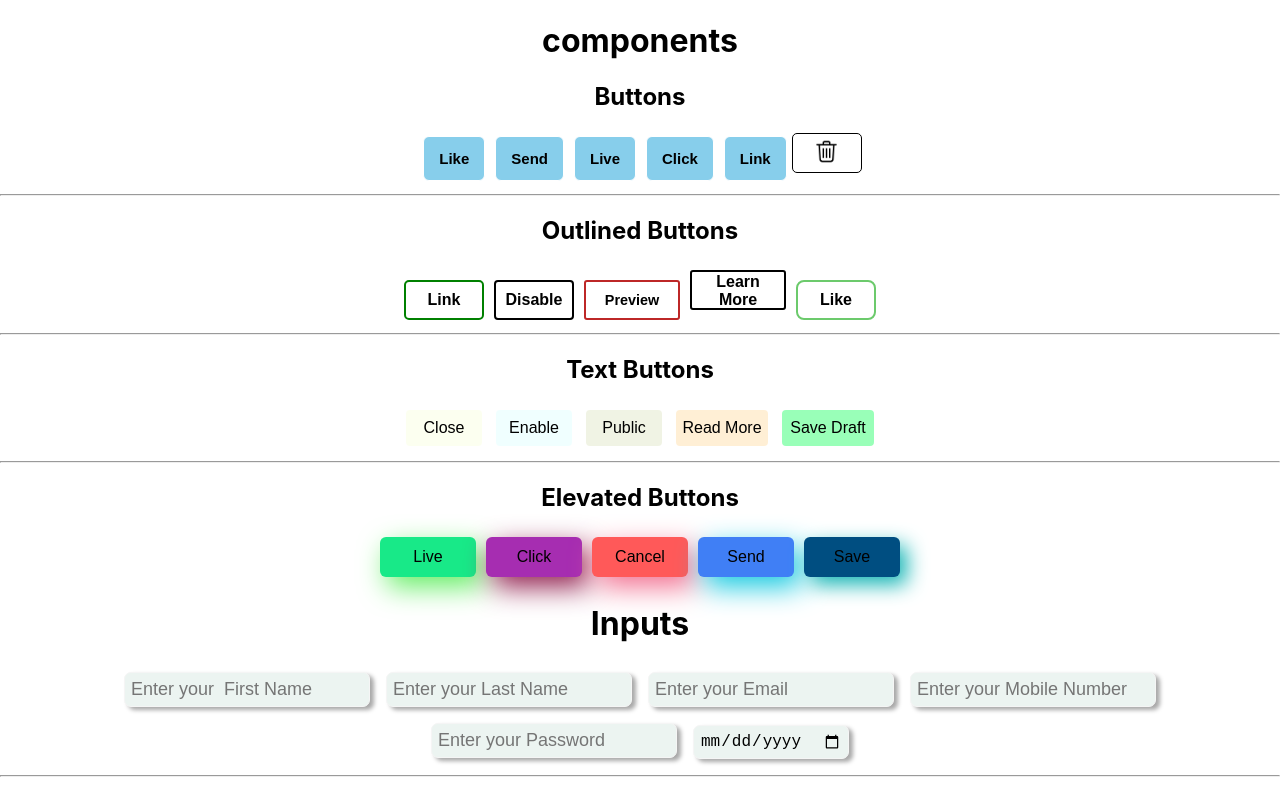
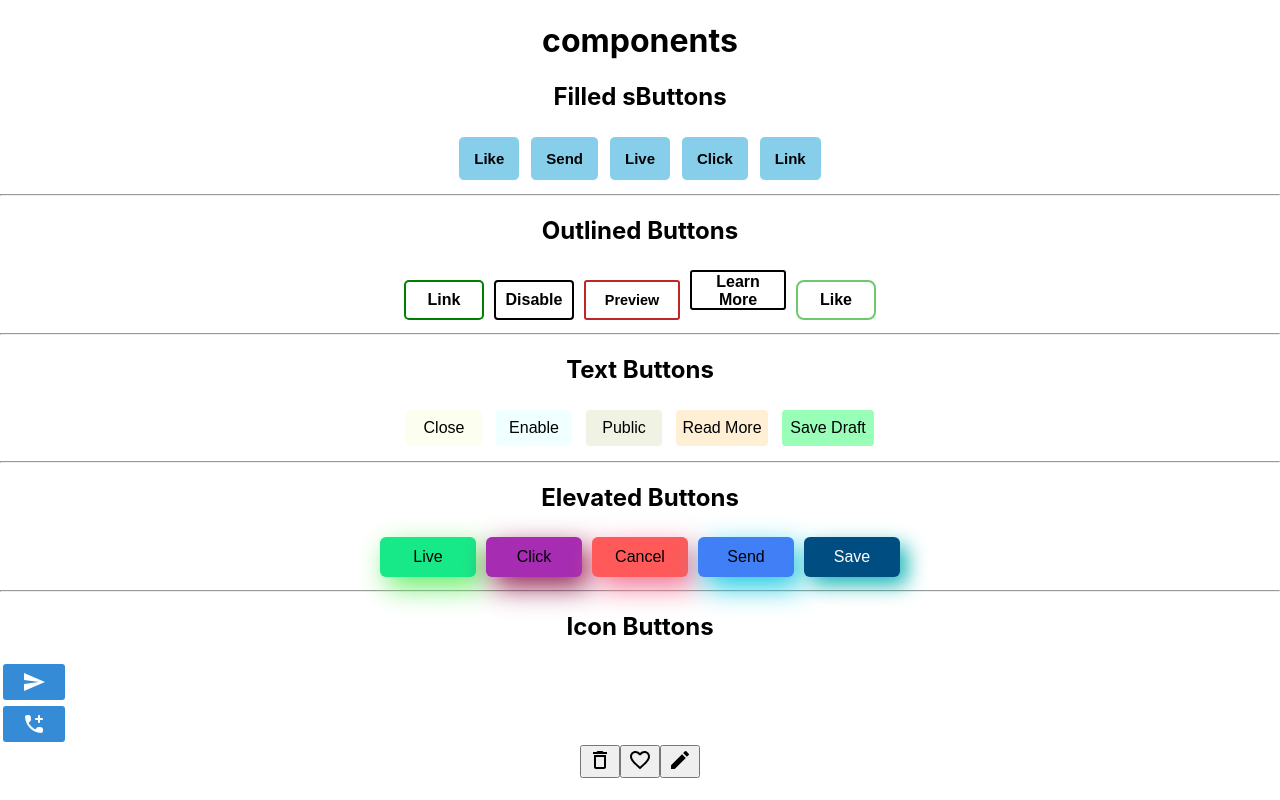
Before and after one commit to parvejg/component-library-321, a React (Create React App) app: page / in a window 1280 px wide. Shown: the top 800 px of the page. Built offline with nearby package versions, Linux system fonts and the light colour scheme.

Commit message:
share & callBtn complete

```diff
--- a/src/App.js
+++ b/src/App.js
@@ -1,10 +1,14 @@
 import logo from './logo.svg';
+import SendIcon from '@mui/icons-material/Send';
+import AddIcCallRoundedIcon from '@mui/icons-material/AddIcCallRounded';
+import DeleteOutlineIcon from '@mui/icons-material/DeleteOutline';
+import FavoriteBorderIcon from '@mui/icons-material/FavoriteBorder';
+import EditIcon from '@mui/icons-material/Edit';
 import './App.css';
 import './components/input.css';
 import './components/button.css';
-import {Buttoncomponent, DeleteBtn, OutlineBtn, TextBtn} from './components/button'
+import {Buttoncomponent,  OutlineBtn, TextBtn} from './components/button'
 import Inputs from './components/input'
-import { Component } from 'react';
 import ElevatedBtn from './components/elevatedBtn';
 
 
@@ -12,13 +16,13 @@ function App() {
   return (
     <div className="App">
  <h1>components</h1>
- <h2 style={{textAlign: "center"}}>Buttons</h2>
+ <h2 style={{textAlign: "center"}}> Filled sButtons</h2>
  <Buttoncomponent   name="Like" onClick= {()=> console.log("clicked")}/>
  <Buttoncomponent  name="Send"/>
  <Buttoncomponent  name="Live"/>
  <Buttoncomponent   name="Click"/>
  <Buttoncomponent   name="Link"/>
- <DeleteBtn  name="Delete" src={require('./images/delete.png')} />
+
  <hr/>
  <h2>Outlined Buttons</h2>
  <OutlineBtn className="linkBtn" name="Link"/>
@@ -40,6 +44,13 @@ function App() {
  <ElevatedBtn className="cancelBtn"name="Cancel"/>
  <ElevatedBtn className="sendBtn"name="Send"/>
  <ElevatedBtn className="saveBtn"name="Save"/>
+<hr/>
+<h2>Icon Buttons</h2>
+<button className='sendBtn-wrapper'><SendIcon name="Send" className='sendBtnIcon'/></button>
+<button className='addCallBtn-wrapper'><AddIcCallRoundedIcon  className='addCall-IconBtn'/></button>
+<button className='deleteBtn-wrapper'><DeleteOutlineIcon className='deleteBtn-Icon'/></button>
+<button className='saveBtn-wrapper'><FavoriteBorderIcon className="saveBtn-Icon"/></button>
+<button className='editBtn-wrapper'><EditIcon className="editBtn-Icon"/></button>
 
  <>
 
--- a/src/components/button.css
+++ b/src/components/button.css
@@ -9,25 +9,13 @@
   margin: 5px;
   display: inline;
   font-size: 15px;
+  cursor: pointer;
 }
 .btn:active {
   transform: translateY(6px);
 }
 
-.DeleteBtn {
-  width: 70px;
-  height: 40px;
-  background-color: white;
-  border-radius: 5px;
-  border: solid black 1px;
-}
-.DeleteBtn:active {
-  transform: translateY(2px);
-}
 
-.DeleteBtnImg {
-  width: 25px;
-}
 .disableBtn {
   margin: 5px;
   color: black;
@@ -38,6 +26,7 @@
   width: 5rem;
   font-weight: bold;
   font-size: 1rem;
+  cursor: pointer;
 }
 .disableBtn:active {
   transform: translateY(2px);
@@ -54,6 +43,7 @@
   width: 5rem;
   font-weight: bold;
   font-size: 1rem;
+  cursor: pointer;
 }
 .linkBtn:active {
   transform: translateY(2px);
@@ -69,6 +59,7 @@
   border: solid black 2px;
   border-radius: 3px;
   font-size: 2vh;
+  cursor: pointer;
 }
 .learn-more-Btn:active {
   transform: translateY(2px);
@@ -84,6 +75,7 @@
   border: solid #bd2727 2px;
   border-radius: 3px;
   font-size: 0.9rem;
+  cursor: pointer;
 }
 .previewBtn:active {
   transform: translateY(2px);
@@ -100,6 +92,7 @@
   width: 5rem;
   font-weight: bold;
   font-size: 1rem;
+  cursor: pointer;
 }
 .likeBtn:active {
   transform: translateY(2px);
@@ -114,6 +107,7 @@
   height: 2.5rem;
   width: 5rem;
   font-size: 1rem;
+  cursor: pointer;
 }
 .enableBtn:active {
   transform: translateY(2px);
@@ -128,6 +122,7 @@
   height: 2.5rem;
   width: 5rem;
   font-size: 1rem;
+  cursor: pointer;
 }
 .closeBtn:active {
   transform: translateY(2px);
@@ -142,6 +137,7 @@
   height: 2.5rem;
   width: 5rem;
   font-size: 1rem;
+  cursor: pointer;
 }
 .publicBtn:active {
   transform: translateY(2px);
@@ -156,6 +152,7 @@
   width: 6rem;
   height: 2.5rem;
   font-size: 1rem;
+  cursor: pointer;
 }
 .read-more-btn:active {
   transform: translateY(2px);
@@ -170,6 +167,7 @@
   width: 6rem;
   height: 2.5rem;
   font-size: 1rem;
+  cursor: pointer;
 }
 .save-draft-btn:active {
   transform: translateY(2px);
@@ -185,7 +183,9 @@
   height: 2.5rem;
   font-size: 1rem;
   border: #6cca6c 2px;
-  box-shadow: 7px 10px 28px #64ee64
+  box-shadow: 7px 10px 28px #64ee64;
+  cursor: pointer;
+
 }
 .liveBtn:active {
   transform: translateY(2px);
@@ -203,6 +203,7 @@
   border: hsl(337, 62%, 42%) 2px;
   box-shadow: 7px 10px 28px hwb(345 44% 5%);
 font-weight: solid;
+cursor: pointer;
 }
 .cancelBtn:active {
   transform: translateY(2px);
@@ -220,6 +221,8 @@ font-weight: solid;
   border: #6cca6c 2px;
   box-shadow: 7px 8px 20px rgb(24, 182, 182);
 font-weight: solid;
+color: white;
+cursor: pointer;
 }
 .saveBtn:active {
   transform: translateY(2px);
@@ -237,6 +240,7 @@ font-weight: solid;
   border: #6cca6c 2px;
   box-shadow: 7px 10px 28px rgb(145, 31, 78);
 font-weight: solid;
+cursor: pointer;
 }
 .clickBtn:active {
   transform: translateY(2px);
@@ -254,8 +258,48 @@ font-weight: solid;
   border: #6cca6c 2px;
   box-shadow: 7px 10px 28px hwb(187 8% 12%);
 font-weight: solid;
+cursor: pointer;
 }
 .sendBtn:active {
   transform: translateY(2px);
   background-color: hwb(180 10% 20%);
 }
+.sendBtn-wrapper{
+  display: flex;
+  justify-items: center;
+  align-items: center;
+  text-align: center;
+  padding: 6px 19px;
+  border-radius: 6px;
+  border: solid white;
+  background-color: #358bd6;
+
+}
+.sendBtn-wrapper:active {
+  transform: translateY(2px);
+  background-color: hsl(197, 87%, 42%);
+}
+.sendBtnIcon{
+  color: white;
+  font-weight: bold;
+  text-align: center;
+}
+.addCallBtn-wrapper{
+  display: flex;
+  justify-items: center;
+  align-items: center;
+  text-align: center;
+  padding: 6px 19px;
+  border-radius: 6px;
+  border: solid white;
+  background-color: #358bd6;
+}
+.addCall-IconBtn{
+  color: white;
+  font-weight: bold;
+  text-align: center;
+}
+.addCallBtn-wrapper:active{
+  transform: translateY(2px);
+  background-color: hsl(197, 87%, 42%);
+}
--- a/src/components/button.js
+++ b/src/components/button.js
@@ -1,3 +1,5 @@
+
+
 const  Buttoncomponent =(props)=>{
     const {name} = props;
     return (  <button  className="btn">{name}</button> );
@@ -15,11 +17,21 @@ const TextBtn =(props)=>{
     )
 }
 
-const DeleteBtn =(props) =>{
-    const { src} = props
-    return (
-        <button className="DeleteBtn" ><img  className="DeleteBtnImg" src={src}/></button>
-    )
-}
+// const SendIcon =(props)=>{
+//     const {name, className} = props
+//     return(<><button className={className} startIcon ={<SendIcon/>} sx={{m: 4}}>Send</button>
+//     </>
 
-export    {Buttoncomponent,OutlineBtn,TextBtn, DeleteBtn};
+//     )
+
+// }
+// const  AddIcCallRoundedIcon =(props)=>{
+//     const {className}= props;
+//     return(
+//         <>
+//         <button className={className}></button>
+//         </>
+//     )
+// }
+
+export    {Buttoncomponent,OutlineBtn,TextBtn};
```
